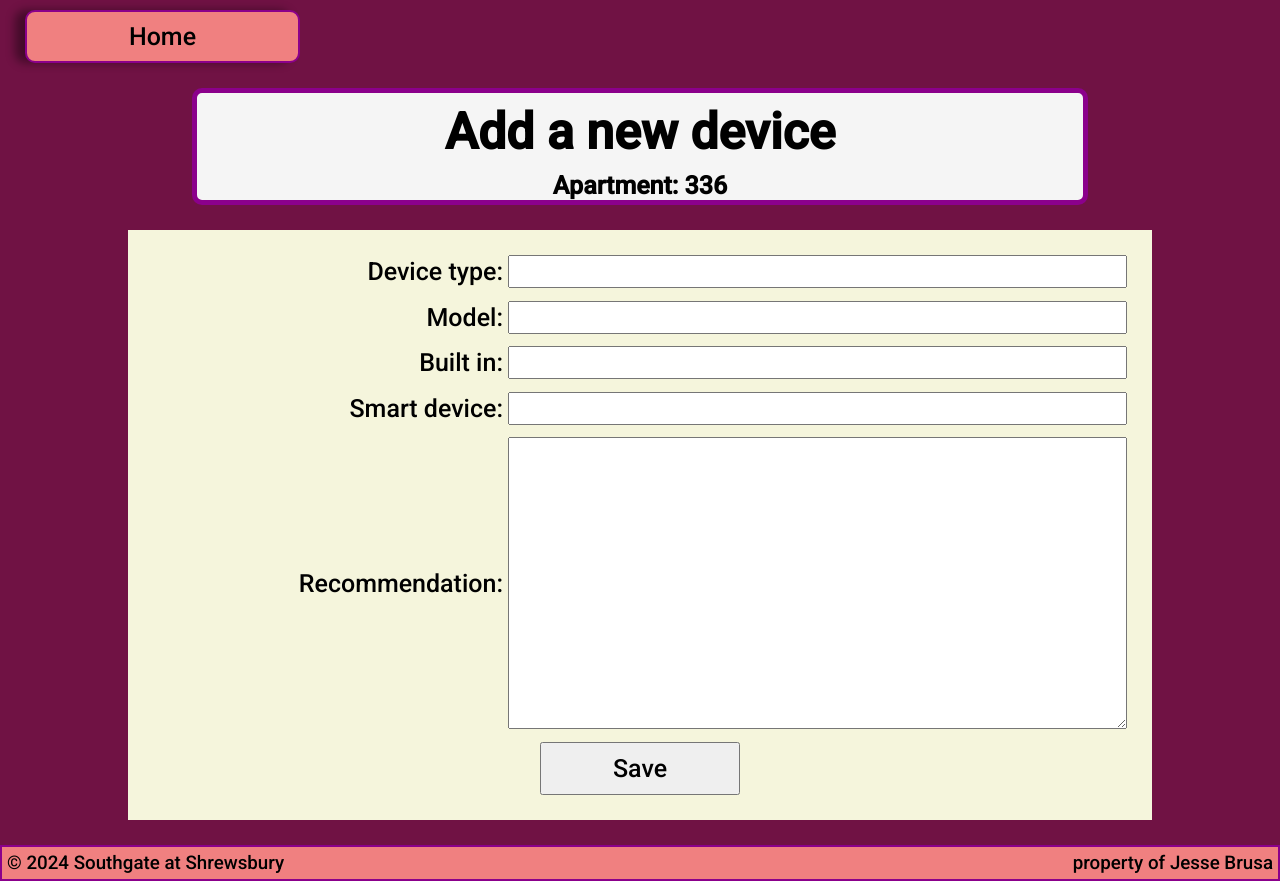
After one commit to jessebrusa/sg_resources, a Django app: page /streaming-transition/device-form/2/ in a window 1280 px wide. The commit adds this page. Run offline with Django 5.2, Linux system fonts and the light colour scheme; data comes from the database, SQL or seed files in the repository; both versions use the stored data as it was after the commit.

Commit message:
completed forms for device and visit

```diff
--- /dev/null
+++ b/streaming_transition/forms.py
@@ -0,0 +1,30 @@
+from django import forms
+from .models import Device, Visit
+from django.forms.widgets import DateInput, TimeInput
+
+
+class DeviceForm(forms.ModelForm):
+    class Meta:
+        model = Device
+        fields = ['device_type', 'model', 'built_in',
+                  'smart_device', 'recommendation']
+
+
+class VisitForm(forms.ModelForm):
+    class Meta:
+        model = Visit
+        fields = ['date', 'time', 'comment']
+        widgets = {
+            'date': DateInput(attrs={'type': 'date'}),
+            'time': TimeInput(attrs={'type': 'time'}),
+        }
+
+
+class VisitHomeForm(forms.ModelForm):
+    class Meta:
+        model = Visit
+        fields = ['apartment','date', 'time', 'comment']
+        widgets = {
+            'date': DateInput(attrs={'type': 'date'}),
+            'time': TimeInput(attrs={'type': 'time'}),
+        }
--- a/streaming_transition/models.py
+++ b/streaming_transition/models.py
@@ -17,7 +17,7 @@ class Visit(models.Model):
     time = models.TimeField()
     technician = models.CharField(max_length=255)
     comment = models.TextField(null=True, blank=True)
-    time_completed = models.TimeField(max_length=255, null=True, blank=True, default=None)
+    time_completed = models.DateTimeField(null=True, blank=True, default=None)
 
     def __str__(self):
         return f"{self.apartment.apartment_number}{self.apartment.building[0]} - {self.date}"
--- a/streaming_transition/static/css/streaming-transition-stylesheet.css
+++ b/streaming_transition/static/css/streaming-transition-stylesheet.css
@@ -10,6 +10,9 @@
 
 body {
     background-color: rgb(112, 18, 68);
+    display: flex;
+    flex-direction: column;
+    min-height: 100vh;
 }
 
 .btnLink {
@@ -66,11 +69,11 @@ form {
 .header {
     background-color: whitesmoke;
     display: flex;
+    flex-direction: column;
     justify-content: center;
     align-items: center;
     min-width: 350px;
     width: 70%;
-    margin: 1.25rem;
     margin-left: auto;
     margin-right: auto;
     border-radius: 10px;
@@ -148,10 +151,83 @@ form {
     background-color: green;
 }
 
+.detailLink {
+    display: flex;
+    justify-content: center;
+    align-items: center;
+    width: 100%;
+    text-align: center;
+}
+
+footer {
+    width: 100%;
+    padding: 5px;
+    display: flex;
+    justify-content: space-between;
+    align-items: center;
+    background-color: lightcoral;
+    border: 2px solid darkmagenta;
+    margin-top: auto;
+}
+
+footer p {
+    font-size: .75rem;
+    text-align: center;
+}
+
+.formContainer form {
+    width: 80%;
+    display: flex;
+    flex-direction: column;
+    justify-content: center;
+    align-items: center;
+    background-color: beige;
+    margin-left: auto;
+    margin-right: auto;
+    padding: 1rem;
+}
+
+.formContainer button {
+    width: 200px;
+    padding: 10px;
+}
+
+.rowItems {
+    display: flex;
+    justify-content: flex-start;
+    align-items: center;
+    gap: 5px;
+    width: 100%;
+    flex-wrap: wrap;
+}
+
+.rowItems .item1 {
+    width: 350px;
+    display: flex;
+    justify-content: flex-end;
+    align-items: center;
+}
+
+.rowItems .item2 {
+    flex-grow: 1;
+    display: flex;
+    justify-content: flex-start;
+    align-items: center;
+}
+
+.rowItems .item2 input {
+    width: 100%;
+}
+
+.rowItems .item2 textarea {
+    width: 100%;
+}
+
 table {
     background-color: whitesmoke;
     width: 90%;
     border-collapse: collapse;
+    margin-bottom: .5rem;
     margin-left: auto;
     margin-right: auto;
 }
--- a/streaming_transition/templates/base/complete.html
+++ b/streaming_transition/templates/base/complete.html
@@ -68,6 +68,8 @@
     </tbody>
 </table>
 
+{% include 'base/footer.html' %}
+
 {% endblock %}
 
 <script>
--- /dev/null
+++ b/streaming_transition/templates/base/device-form.html
@@ -0,0 +1,40 @@
+{% extends 'base/streaming-transition-main.html' %}
+
+{% block content %}
+
+    <div class="header">
+        <h1>Add a new device</h1>
+        <h2>Apartment: {{ apartment.apartment_number }}</h2>
+    </div>
+
+
+    <div class="formContainer">
+        <form method="post">
+            {% csrf_token %}
+            <div class="rowItems">
+                <div class="item1">{{ form.device_type.label_tag }}</div>
+                <div class="item2">{{ form.device_type }}</div>
+            </div>
+            <div class="rowItems">
+                <div class="item1">{{ form.model.label_tag }}</div>
+                <div class="item2">{{ form.model }}</div>
+            </div>
+            <div class="rowItems">
+                <div class="item1">{{ form.built_in.label_tag }}</div>
+                <div class="item2">{{ form.built_in }}</div>
+            </div>
+            <div class="rowItems">
+                <div class="item1">{{ form.smart_device.label_tag }}</div>
+                <div class="item2">{{ form.smart_device }}</div>
+            </div>
+            <div class="rowItems">
+                <div class="item1">{{ form.recommendation.label_tag }}</div>
+                <div class="item2">{{ form.recommendation }}</div>
+            </div>
+            <button type="submit">Save</button>
+        </form>
+    </div>
+
+    {% include 'base/footer.html' %}
+
+{% endblock %}
--- /dev/null
+++ b/streaming_transition/templates/base/footer.html
@@ -0,0 +1,4 @@
+<footer>
+    <p>&copy; {% now "Y" %} Southgate at Shrewsbury</p>
+    <p>property of Jesse Brusa</p>
+</footer>
--- a/streaming_transition/templates/base/streaming-transition-home.html
+++ b/streaming_transition/templates/base/streaming-transition-home.html
@@ -35,6 +35,8 @@
         </div>
     </div>
 
+    {% include 'base/footer.html' %}
+
     <script>
         document.addEventListener('DOMContentLoaded', () => {
         });
--- a/streaming_transition/templates/base/streaming-transition-main.html
+++ b/streaming_transition/templates/base/streaming-transition-main.html
@@ -9,9 +9,12 @@
     <title>Streaming Transition</title>
 </head>
 <body>
-    <a href="{% url 'streaming-transition-home' %}" class="btnLink btnBack">Back</a>
+
+    <a href="{% url 'streaming-transition-home' %}" class="btnLink btnBack">Home</a>
+
     {% block content %}
     {% endblock %}
+
     <script src="{% static 'js/streaming-transition.js' %}"></script>
 </body>
 </html>
--- a/streaming_transition/templates/base/uncomplete.html
+++ b/streaming_transition/templates/base/uncomplete.html
@@ -72,6 +72,8 @@
     </tbody>
 </table>
 
+{% include 'base/footer.html' %}
+
 {% endblock %}
 
 <script>
--- a/streaming_transition/templates/base/upcoming.html
+++ b/streaming_transition/templates/base/upcoming.html
@@ -33,6 +33,10 @@
             {% endfor %}
         </tbody>
     </table>
+
+    {% include 'base/footer.html' %}
+
+
 {% endblock %}
 
 <script>
--- a/streaming_transition/urls.py
+++ b/streaming_transition/urls.py
@@ -10,6 +10,10 @@ urlpatterns = [
 
     path('apartment/<int:pk>/', ApartmentDetailView.as_view(), name='apartment'),
 
+    path('device-form/<int:pk>/', DeviceCreateView.as_view(), name='device-form'),
+    path('visit-form/<int:pk>/', VisitCreateView.as_view(), name='visit-form'),
+    path('visit-home-form/', VisitHomeCreateView.as_view(), name='visit-home-form'),
+
     path('complete-apartment-check/<int:pk>/', CompleteApartmentCheckView.as_view(), name='complete-apartment-check'),
     path('not-complete-apartment-check/<int:pk>/', NotCompleteApartmentCheckView.as_view(), name='not-complete-apartment-check'),
     path('complete-visit-check/<int:pk>/', CompleteVisitCheckView.as_view(), name='complete-visit-check'),
--- a/streaming_transition/views.py
+++ b/streaming_transition/views.py
@@ -1,9 +1,12 @@
 from django.contrib.auth.mixins import LoginRequiredMixin
 from django.views.generic import TemplateView, ListView, UpdateView, DetailView
-from .models import Apartment, Visit
+from django.views.generic.edit import CreateView
+from .models import Apartment, Visit, Device
+from .forms import DeviceForm, VisitForm, VisitHomeForm
 
+from django.urls import reverse
 from django.http import JsonResponse
-from django.shortcuts import redirect
+from django.shortcuts import redirect, get_object_or_404
 from django.contrib import messages
 from django.utils import timezone
 
@@ -92,6 +95,71 @@ class CompleteView(LoginRequiredMixin, ListView):
         return context
 
 
+class UpcomingVisitsView(ListView):
+    model = Visit
+    template_name = 'base/upcoming.html'
+
+    def get_queryset(self):
+        return Visit.objects.filter(date__gte=timezone.now().date(), time_completed__isnull=True).order_by('date')
+
+
+class DeviceCreateView(CreateView):
+    model = Device
+    form_class = DeviceForm
+    template_name = 'base/device-form.html'
+
+    def form_valid(self, form):
+        form.instance.created_by = self.request.user
+        form.instance.apartment = get_object_or_404(Apartment, pk=self.kwargs['pk'])
+        return super().form_valid(form)
+
+    def get_success_url(self):
+        return reverse('apartment', kwargs={'pk': self.object.apartment.pk})
+
+    def get_context_data(self, **kwargs):
+        context = super().get_context_data(**kwargs)
+        context['apartment'] = get_object_or_404(Apartment, pk=self.kwargs['pk'])
+        return context
+
+
+class VisitCreateView(CreateView):
+    model = Visit
+    form_class = VisitForm
+    template_name = 'base/visit-form.html'
+
+    def form_valid(self, form):
+        form.instance.created_by = self.request.user
+        form.instance.apartment = get_object_or_404(Apartment, pk=self.kwargs['pk'])
+        form.instance.technician = f"{self.request.user.first_name} {self.request.user.last_name}"
+        return super().form_valid(form)
+
+    def get_success_url(self):
+        return reverse('apartment', kwargs={'pk': self.object.apartment.pk})
+
+    def get_context_data(self, **kwargs):
+        context = super().get_context_data(**kwargs)
+        context['apartment'] = get_object_or_404(Apartment, pk=self.kwargs['pk'])
+        return context
+
+
+class VisitHomeCreateView(CreateView):
+    model = Visit
+    form_class = VisitHomeForm
+    template_name = 'base/visit-home-form.html'
+
+    def form_valid(self, form):
+        form.instance.created_by = self.request.user
+        form.instance.apartment = form.cleaned_data.get('apartment')
+        form.instance.technician = f"{self.request.user.first_name} {self.request.user.last_name}"
+        return super().form_valid(form)
+
+    def get_success_url(self):
+        return reverse('apartment', kwargs={'pk': self.object.apartment.pk})
+
+
+
+#####################################################################################
+
 class CompleteApartmentCheckView(UpdateView):
     model = Apartment
     fields = ['complete']
@@ -122,15 +190,7 @@ class CompleteVisitCheckView(UpdateView):
 
     def post(self, request, *args, **kwargs):
         visit = self.get_object()
-        visit.time_completed = timezone.now().time()
+        visit.time_completed = timezone.now()
 
         visit.save()
         return JsonResponse({'status': 'success'})
-
-
-class UpcomingVisitsView(ListView):
-    model = Visit
-    template_name = 'base/upcoming.html'
-
-    def get_queryset(self):
-        return Visit.objects.filter(date__gte=timezone.now().date(), time_completed__isnull=True).order_by('date')
```
Also changed, not shown: streaming_transition/templates/base/details.html (+27 -3 lines), streaming_transition/templates/base/visit-form.html (added, +32 -0 lines), streaming_transition/templates/base/visit-home-form.html (added, +35 -0 lines), db.sqlite3, streaming_transition/migrations/0011_alter_visit_time_completed.py (added).
